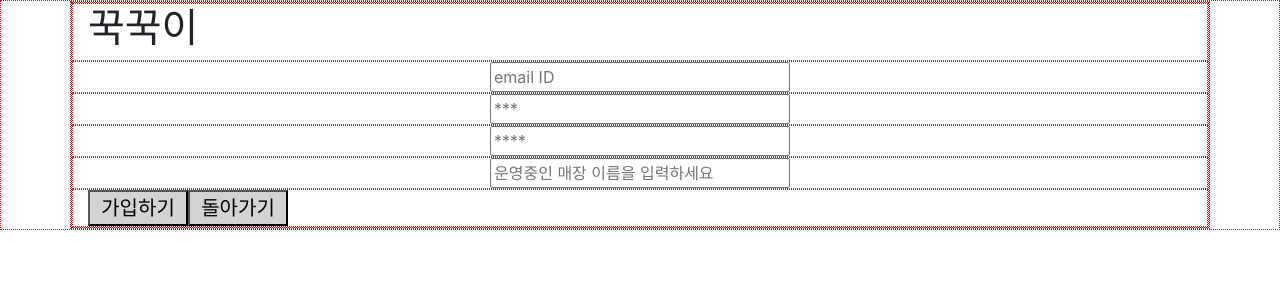
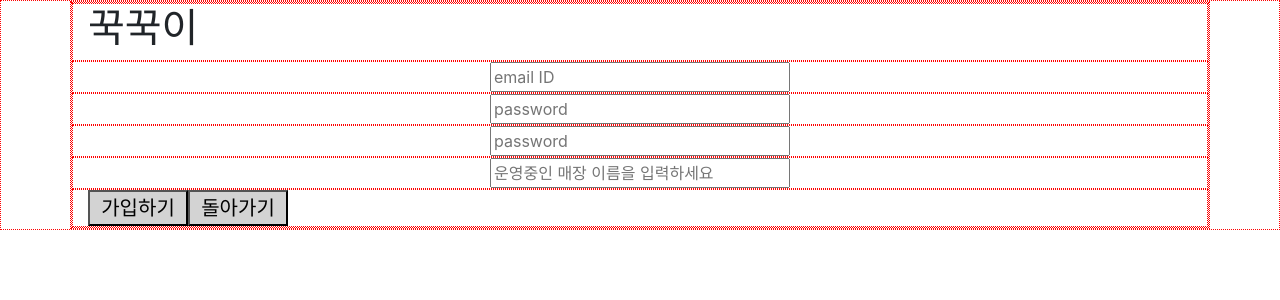
Before and after one commit to floydkim/taptap-client, a React (Create React App) app: page /signUp in a window 1280 px wide. Shown: the top 300 px of the page. Built offline with nearby package versions, Linux system fonts and the light colour scheme.

Commit message:
SignIn and SignUp 의 Route 설정 을 조금 수정

```diff
--- a/src/App.jsx
+++ b/src/App.jsx
@@ -1,18 +1,17 @@
 import React, { Component } from 'react';
-import { Route, BrowserRouter, Switch } from 'react-router-dom';
-import { Admin } from './components';
-import SignIn from './components/Login/SignIn';
-import SignUp from './components/Login/SignUp';
+import { Route, BrowserRouter } from 'react-router-dom';
+import { Admin, SignRouter } from './components';
+import SignIn from './components/SignRouter/SignIn';
+import SignUp from './components/SignRouter/SignUp';
 
 class App extends Component {
   render() {
     return (
       <BrowserRouter>
-        <Switch>
-          <Route exact path="/" component={SignIn} />
-          <Route exact path="/admin" component={Admin} />
-          <Route exact path="/signUp" component={SignUp} />
-        </Switch>
+        <Route exact path="/" component={SignRouter} />
+        <Route path="/signIn" component={SignIn} />
+        <Route path="/signUp" component={SignUp} />
+        <Route path="/admin" component={Admin} />
       </BrowserRouter>
     );
   }
--- a/src/components/Admin/index.jsx
+++ b/src/components/Admin/index.jsx
@@ -11,7 +11,7 @@ export default class Admin extends Component {
       isClickedAddCustomer: false,
       isClickedCustomer: false,
       // 로그인 성공시 받아오는 정보
-      STORE_ID: 2, // 매장 ID. 적립된 쿠폰 수 조회 및 손님등록시 필요
+      STORE_ID: this.props.location.state.id || 4, // 매장 ID. 적립된 쿠폰 수 조회 및 손님등록시 필요
       REQUIRED: 10, // 필요 쿠폰 수
       // 손님 클릭시 가져올 정보
       couponsCount: 1, // 적립한 쿠폰 수
--- a/src/components/Login/index.jsx
+++ /dev/null
@@ -1,19 +0,0 @@
-import React, { Component } from 'react';
-import { Redirect } from 'react-router-dom';
-
-export default class Login extends Component {
-  constructor(props) {
-    super(props);
-    this.state = {
-      isLogin: false
-    };
-  }
-
-  render() {
-    return (
-      <div>
-        <Redirect to="/admin">Login Test</Redirect>
-      </div>
-    );
-  }
-}
--- a/src/components/Login/SignIn/index.jsx
+++ b/src/components/SignRouter/SignIn/index.jsx
@@ -20,13 +20,17 @@ class SignIn extends Component {
             <Input placeholder={'email'} type={'text'} ref={this.email} />
           </div>
           <div className="col-12">
-            <Input placeholder={'***'} type={'password'} ref={this.password} />
+            <Input
+              placeholder={'password'}
+              type={'password'}
+              ref={this.password}
+            />
           </div>
           <div className="col-12">
             <Button
               value={'로그인'}
               onClick={() => {
-                this.props.history.push('/admin');
+                this.props.history.push('/admin', { state: { id: 2 } });
               }}
             />
             <Button
--- a/src/components/Login/SignUp/index.jsx
+++ b/src/components/SignRouter/SignUp/index.jsx
@@ -24,11 +24,15 @@ class SignUp extends Component {
             <Input placeholder={'email ID'} type={'text'} ref={idInput} />
           </div>
           <div className="col-12">
-            <Input placeholder={'***'} type={'password'} ref={passwordInput} />
+            <Input
+              placeholder={'password'}
+              type={'password'}
+              ref={passwordInput}
+            />
           </div>
           <div className="col-12">
             <Input
-              placeholder={'****'}
+              placeholder={'password'}
               type={'password'}
               ref={passwordCheckInput}
             />
--- /dev/null
+++ b/src/components/SignRouter/index.jsx
@@ -0,0 +1,25 @@
+import React, { Component } from 'react';
+import { Redirect } from 'react-router-dom';
+
+export default class SignRouter extends Component {
+  hasSignedIn = () => {
+    // TODO:
+    return false;
+  };
+
+  getID = () => {
+    return 2;
+  };
+
+  render() {
+    return (
+      <div>
+        {this.hasSignedIn() ? (
+          <Redirect to={{ pathname: '/admin', state: { id: this.getID() } }} />
+        ) : (
+          <Redirect to="/signIn" />
+        )}
+      </div>
+    );
+  }
+}
--- a/src/components/index.js
+++ b/src/components/index.js
@@ -1,4 +1,4 @@
 export { default as Admin } from './Admin';
 export { default as Info } from './Admin/Info';
-export { default as Login } from './Login';
+export { default as SignRouter } from './SignRouter';
 export { default as Search } from './Admin/Search';
```
